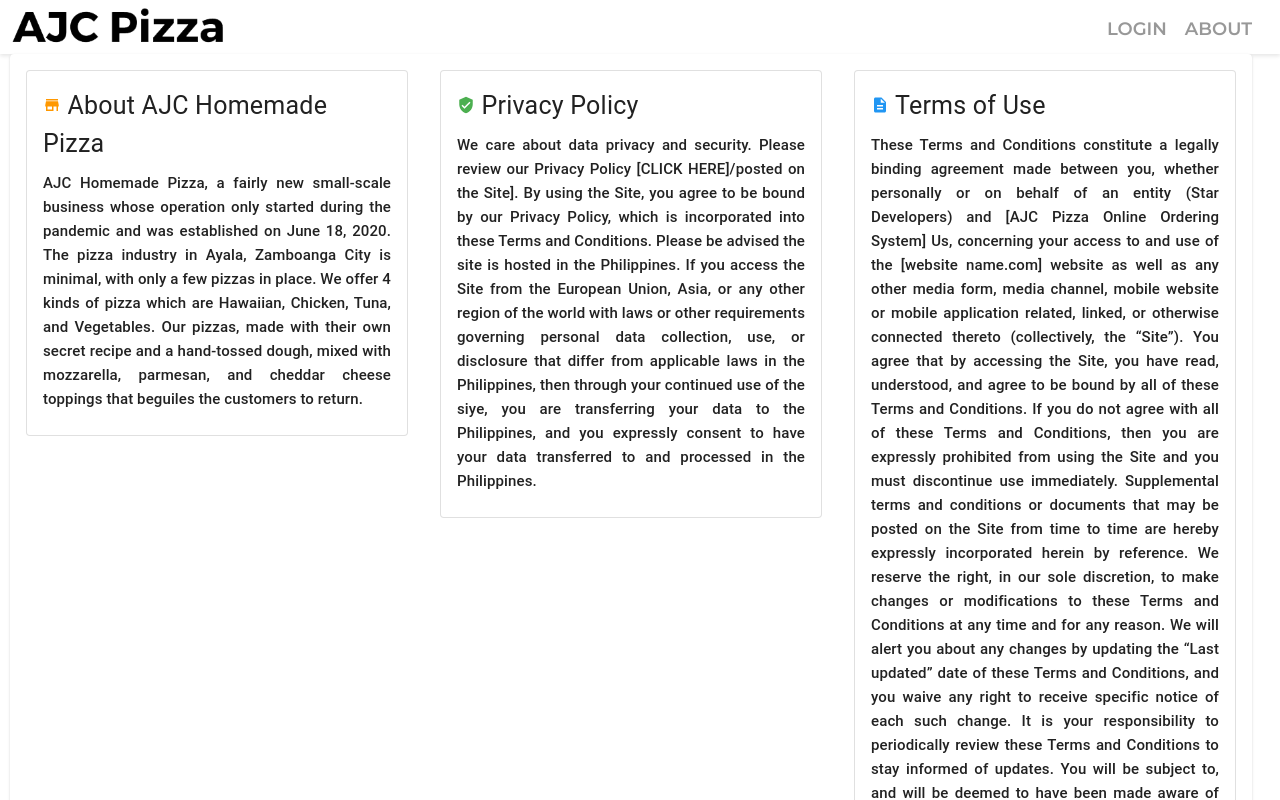
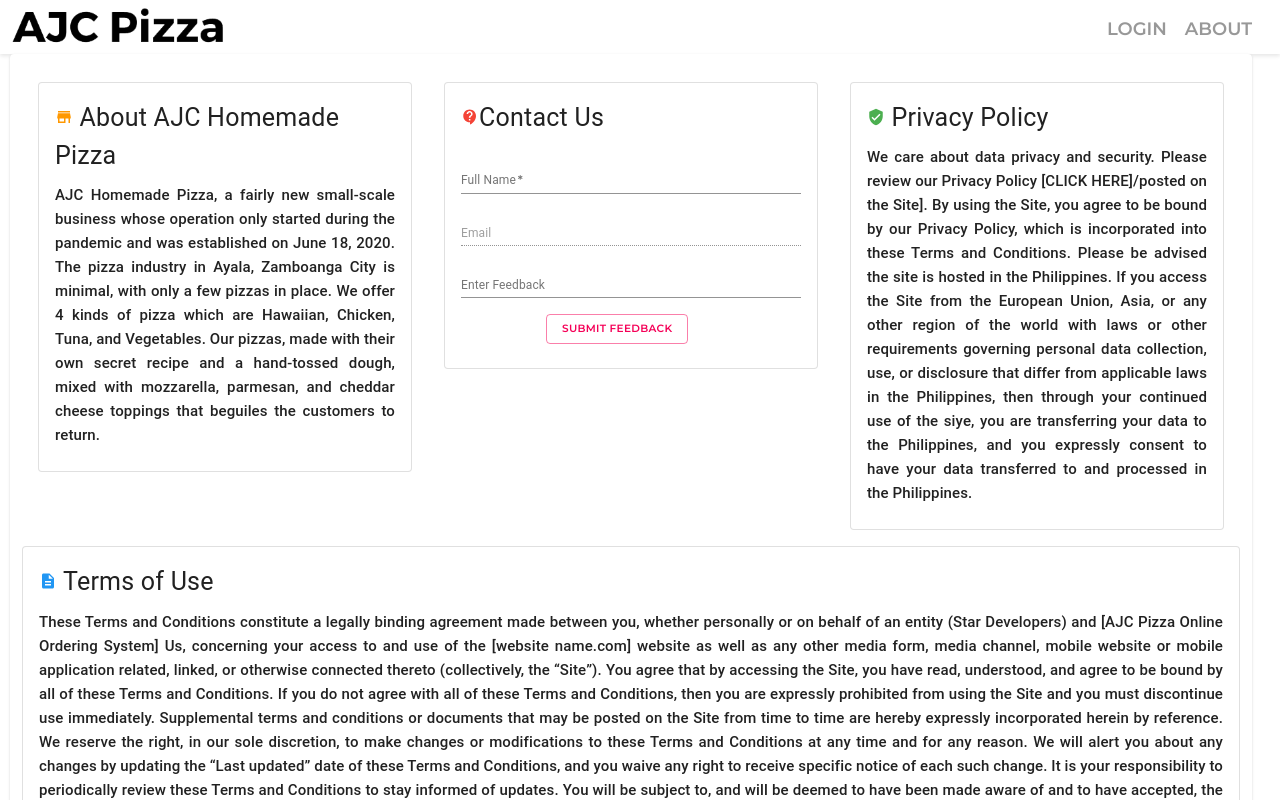
Before and after one commit to StarSoftwareDevelopers/my-app--AJC-PIZZA-, a React (Create React App) app: page /about in a window 1280 px wide. Shown: the top 800 px of the page. Built offline with nearby package versions, Linux system fonts and the light colour scheme; no server answers.

Commit message:
contact us page

```diff
--- /dev/null
+++ b/src/components/ContactUs/index.js
@@ -0,0 +1,59 @@
+import React, { useState } from "react";
+import TextField from "@material-ui/core/TextField";
+import Button from "@material-ui/core/Button";
+import { useSelector } from "react-redux";
+
+// https://reactjs.org/docs/forms.html#controlled-components
+//might need to check about formik
+
+const mapState = ({ user }) => ({
+  currentUser: user.currentUser,
+});
+const ContactUs = (props) => {
+  const { currentUser } = useSelector(mapState);
+  const [displayName, setdisplayName] = useState("");
+  const [email, setEmail] = useState("");
+
+  return (
+    <div>
+      <form>
+        <TextField
+          id="input"
+          margin="dense"
+          type="text"
+          label="Full Name"
+          color="secondary"
+          fullWidth
+          required
+        />
+        <TextField
+          margin="dense"
+          disabled
+          type="email"
+          label="Email"
+          fullWidth
+          color="secondary"
+        />
+
+        <TextField
+          type="text"
+          label="Enter Feedback"
+          fullWidth
+          multiline
+          margin="dense"
+          color="secondary"
+          rowsMax={Infinity}
+        />
+        <Button
+          variant="outlined"
+          color="secondary"
+          style={{ marginLeft: "25%", marginTop: "1rem" }}
+        >
+          Submit Feedback
+        </Button>
+      </form>
+    </div>
+  );
+};
+
+export default ContactUs;
--- a/src/pages/About/index.js
+++ b/src/pages/About/index.js
@@ -8,7 +8,10 @@ import Typography from "@material-ui/core/Typography";
 import StoreIcon from "@material-ui/icons/Store";
 import DescriptionIcon from "@material-ui/icons/Description";
 import VerifiedUserIcon from "@material-ui/icons/VerifiedUser";
-import { green, orange, blue } from "@material-ui/core/colors";
+import ContactSupportIcon from "@material-ui/icons/ContactSupport";
+import { green, orange, blue, red } from "@material-ui/core/colors";
+
+import ContactUs from "./../../components/ContactUs";
 
 const useStyles = makeStyles({
   root: {
@@ -36,7 +39,7 @@ const About = () => {
     <div>
       <Card
         style={{
-          padding: ".5rem",
+          padding: "1.5rem",
           marginRight: "1.5rem",
         }}
       >
@@ -66,6 +69,18 @@ const About = () => {
             <Card className={classes.root} variant="outlined">
               <CardContent>
                 <Typography className={classes.title} gutterBottom>
+                  <ContactSupportIcon style={{ color: red[500] }} />
+                  Contact Us
+                </Typography>
+                <ContactUs />
+              </CardContent>
+            </Card>
+          </Grid>
+
+          <Grid item xs={12} sm={4}>
+            <Card className={classes.root} variant="outlined">
+              <CardContent>
+                <Typography className={classes.title} gutterBottom>
                   <VerifiedUserIcon style={{ color: green[500] }} /> Privacy
                   Policy
                 </Typography>
@@ -87,7 +102,7 @@ const About = () => {
             </Card>
           </Grid>
 
-          <Grid item xs={12} sm={4}>
+          <Grid>
             <Card className={classes.root} variant="outlined">
               <CardContent>
                 <Typography className={classes.title} gutterBottom>
```
